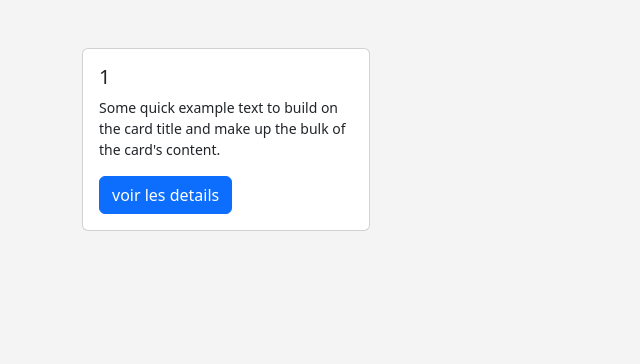
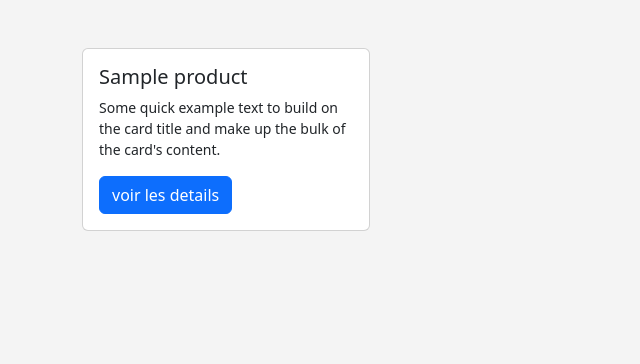
Before and after one commit to yazidsef/kingdom-auto-care, a Symfony app: template templates/categories/list.html.twig in a window 1280 px wide. Shown: the part 56-420 px from the top of the page, without its empty margins (0-640 px from the left). Run offline with Twig, Linux system fonts and the light colour scheme; the template is opened without the code that fills it: most values are stand-ins (such as "Sample title", 1, 10 or a date in 2020); some libraries are stand-ins or nearby versions.

Commit message:
l'ajout de field marques dans le form de products ajout des images dans les produits catégorisées

```diff
--- a/src/Form/ProductsFormType.php
+++ b/src/Form/ProductsFormType.php
@@ -3,6 +3,7 @@
 namespace App\Form;
 
 use App\Entity\Categories;
+use App\Entity\Marques;
 use App\Entity\Products;
 use App\Repository\CategoriesRepository;
 use Symfony\Bridge\Doctrine\Form\Type\EntityType;
@@ -26,6 +27,10 @@ class ProductsFormType extends AbstractType
             ->add('description',TextType::class)
             ->add('prix',MoneyType::class , options:['divisor'=>100 , 'constraints'=>[new Positive(message:'Le prix doit etre positif')]])
             ->add('stock',IntegerType::class)
+            ->add('marques',EntityType::class,[
+                'class'=>Marques::class,
+                'choice_label'=>'name'
+            ])
             ->add('categories', EntityType::class, [
                 'class' => Categories::class,
                 'choice_label' => 'name',
--- a/src/Repository/ProductsRepository.php
+++ b/src/Repository/ProductsRepository.php
@@ -97,7 +97,6 @@ class ProductsRepository extends ServiceEntityRepository
             $query->innerJoin('p.marques','m');
             $query->select('p','c','m');
             $query->where("c.slug = '$slug'");
-
             $query->distinct(true); // pour eviter les doublons
             return $query->getQuery()->getResult();
 
--- a/templates/categories/list.html.twig
+++ b/templates/categories/list.html.twig
@@ -7,15 +7,20 @@
 {# rel links for pagination #}
 
     <main class="container mt-5">
-        <section class="row">{{ dump(products.items) }}
+        <section class="row">
              {% for product in products %}
-        <div class="col">
+        <div class="col mb-4">
             <div class="card h-100" style="width: 18rem;">
+                <div class="card-body">
+                    {% for image in images %}
+                    {% if image.products.id == product.id %}
+                        {{image.name}}
+                        <img src="{{ asset('assets/uploads/image1.png') }}" class="d-block w-100" alt="{{ product.name }}">
+                        <img src="{{ asset('assets/uploads/image1.png') }}" class="d-block w-100" alt="{{ product.name }}">
 
-        <div class="card-body">
-
-            {{ dump(product.images) }}
-            <h5 class="card-title">{{product.id}}</h5>
+                        {% endif %}
+                        {% endfor %}
+                    <h5 class="card-title">{{product.name}}</h5>
                     <p class="card-text">Some quick example text to build on the card title and make up the bulk of the card's content.</p>
                     <a href="{{path('products_details', {slug:product.slug})}}" class="btn btn-primary">voir les details</a>
                 </div>
```
Also changed, not shown: src/Controller/CategoriesController.php (+6 -4 lines), public/assets/uploadsproducts/e4ec241f871f47774b2997ceb221b40d.webp (added), public/assets/uploadsproducts/f27be3c650b9a43756553aea9c405e36.webp (added), public/assets/uploadsproducts/mini/300x300-e4ec241f871f47774b2997ceb221b40d.webp (added), public/assets/uploadsproducts/mini/300x300-f27be3c650b9a43756553aea9c405e36.webp (added). Lines whose indentation alone changed are shown as unchanged.
